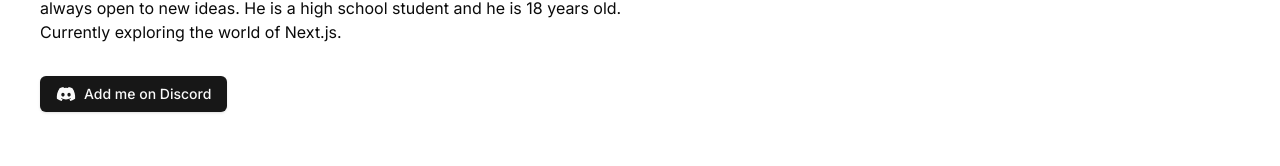
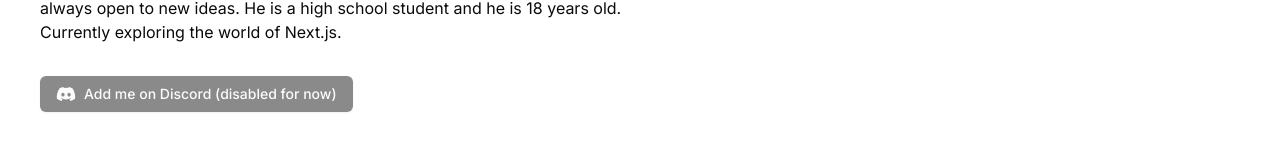
Before and after one commit to r2hu1/bencan.net, a Next.js app: page / in a window 1280 px wide. Shown: the part 332-498 px from the top of the page. Built offline with nearby package versions, Linux system fonts and the light colour scheme.

Commit message:
Update CreateInviteButton to disable the button and show a disabled message

```diff
--- a/components/Hero/CreateInviteButton.jsx
+++ b/components/Hero/CreateInviteButton.jsx
@@ -48,9 +48,9 @@ export default function CreateInviteButton() {
           toast.error(err);
         }
       });
-    }} disabled={loading}>
+    }} disabled={true}>
       {loading ? <CgSpinner className='inline-block mr-2 animate-spin' size={20} /> : <FaDiscord className='inline-block mr-2' size={20} />}
-        Add me on Discord
+        Add me on Discord (disabled for now)
     </Button>
   );
 }
```
